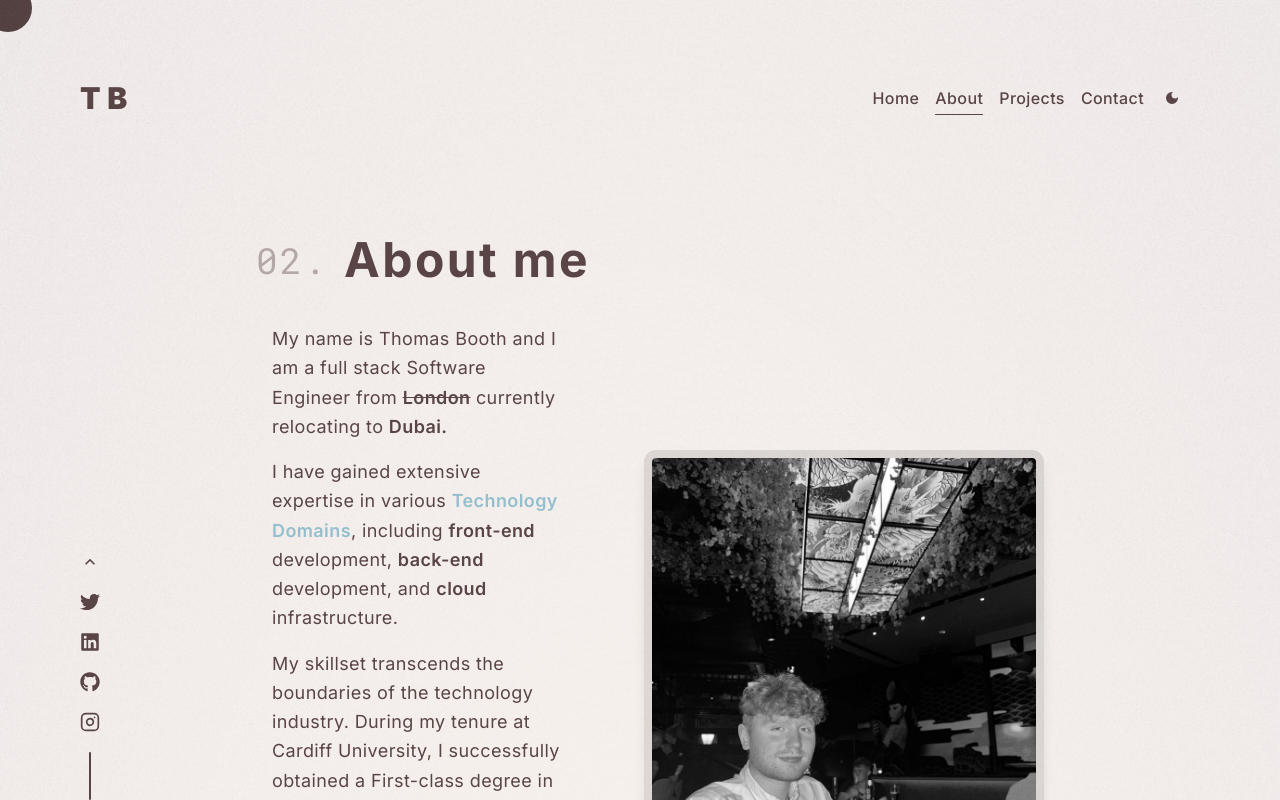
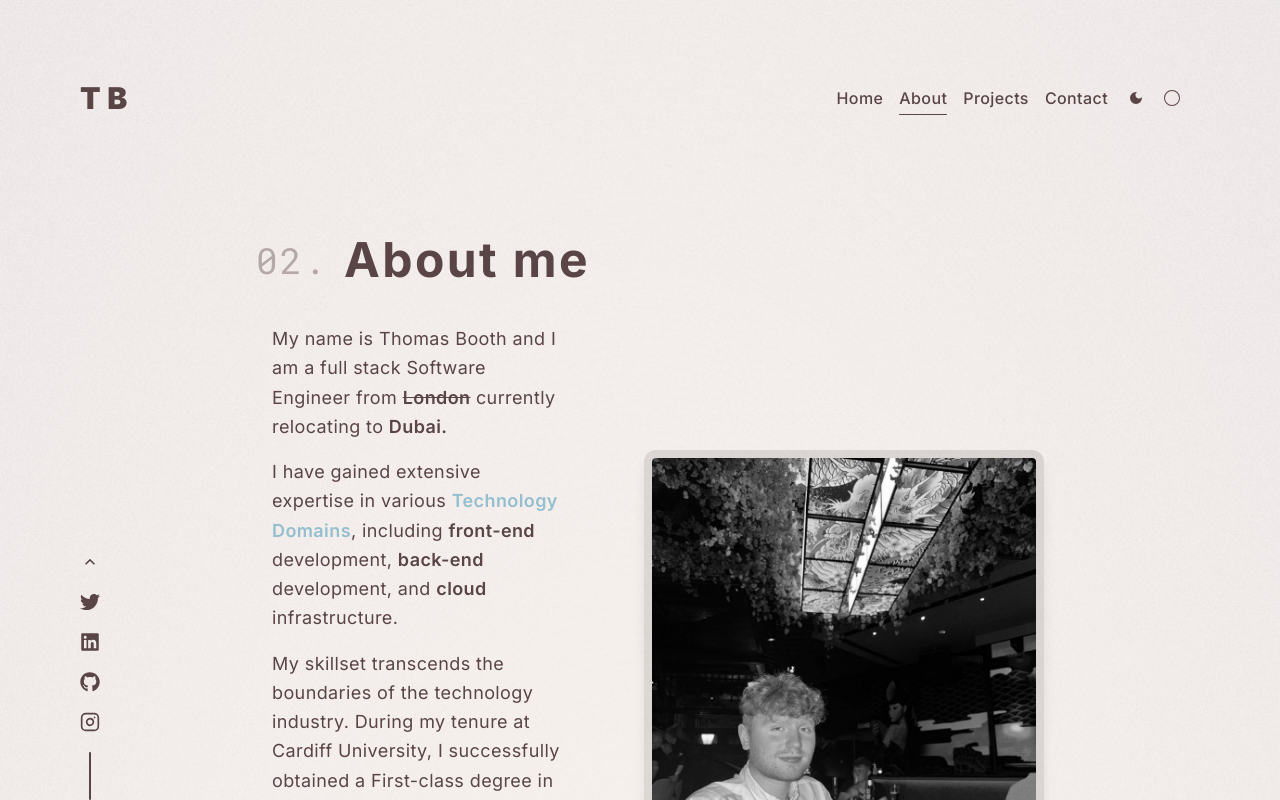
Before and after one commit to thomassbooth/Thomas-Booth-Portfolio, a Next.js app: page /about in a window 1280 px wide. Shown: the top 800 px of the page. Built offline with nearby package versions, Linux system fonts and the light colour scheme.

Commit message:
toggle on circle

```diff
--- a/app/Providers/GlobalProvider.tsx
+++ b/app/Providers/GlobalProvider.tsx
@@ -15,6 +15,8 @@ interface contextProps {
     setMousePosition: Dispatch<SetStateAction<mousePosition>>
     cursorVariant: string
     setCursorVariant: Dispatch<SetStateAction<string>>
+    mouseCircleEnabled: boolean
+    setMouseCircleEnabled: Dispatch<SetStateAction<boolean>>
     textEnter: () => void
     textLeave: () => void
 }
@@ -26,6 +28,8 @@ const GlobalContext = createContext<contextProps>({
     setMousePosition: () => {},
     cursorVariant: '',
     setCursorVariant: () => '',
+    mouseCircleEnabled: false,
+    setMouseCircleEnabled: () => true,
     textEnter: () => '',
     textLeave: () => ''
 })
@@ -38,13 +42,14 @@ export const GlobalContextProvider = ({ children } : { children: React.ReactNode
         y: 0,
       })
     const [cursorVariant, setCursorVariant] = useState('default')
+    const [mouseCircleEnabled, setMouseCircleEnabled] = useState(false)
     const textEnter = () => {
         console.log('hi there')
         setCursorVariant('text')}
     const textLeave = () => setCursorVariant('default')
 
     return (
-        <GlobalContext.Provider value = {{ textEnter, textLeave, loading, setLoading, mousePosition, setMousePosition, cursorVariant, setCursorVariant }}>
+        <GlobalContext.Provider value = {{ mouseCircleEnabled, setMouseCircleEnabled, textEnter, textLeave, loading, setLoading, mousePosition, setMousePosition, cursorVariant, setCursorVariant }}>
             {children}
         </GlobalContext.Provider>
     )
--- a/components/CircleCursor.tsx
+++ b/components/CircleCursor.tsx
@@ -6,7 +6,7 @@ import { useGlobalContext } from "@/app/Providers/GlobalProvider"
 
 const CircleCursor = () => {
 
-      const { loading, mousePosition, setMousePosition, cursorVariant } = useGlobalContext()
+      const { mouseCircleEnabled, loading, mousePosition, setMousePosition, cursorVariant } = useGlobalContext()
 
       useEffect(() => {
         const mouseMove = (e: MouseEvent) => {
@@ -36,7 +36,7 @@ const CircleCursor = () => {
         }
       }
 
-  return !loading && (
+  return !loading && mouseCircleEnabled &&(
     <>
         <motion.div
         className = 'hidden md:block bg-pastel-brown-dark mix-blend-difference pointer-events-none h-12 w-12 rounded-full z-20 fixed top-0 left-0'
--- /dev/null
+++ b/components/navbar/CircleToggle.tsx
@@ -0,0 +1,20 @@
+import { useGlobalContext } from '@/app/Providers/GlobalProvider'
+import React from 'react'
+
+import { BsCircleFill, BsCircle } from 'react-icons/bs'
+
+const CircleToggle = () => {
+
+    const { setMouseCircleEnabled, mouseCircleEnabled } = useGlobalContext()
+  return (
+    <div>
+    {
+        mouseCircleEnabled
+        ? <BsCircleFill className = 'transition-all' onClick = {() => setMouseCircleEnabled(!mouseCircleEnabled)}/>
+        : <BsCircle className = 'transition-all' onClick = {() => setMouseCircleEnabled(!mouseCircleEnabled)}/>
+    }
+    </div>
+  )
+}
+
+export default CircleToggle
--- a/components/navbar/Navbar.tsx
+++ b/components/navbar/Navbar.tsx
@@ -8,6 +8,7 @@ import DarkmodeIcon from "./DarkmodeIcon";
 import Logo from "./Logo";
 import { Inter } from "next/font/google";
 import { useGlobalContext } from "@/app/Providers/GlobalProvider";
+import CircleToggle from "./CircleToggle";
 
 
 
@@ -61,7 +62,9 @@ const Navbar = () => {
               <div className = 'px-5'>
                 <DarkmodeIcon/>
               </div>
-
+              <div className = 'pr-5'>
+                <CircleToggle/>
+              </div>
             </nav>
           </div>
         </motion.header>
```
